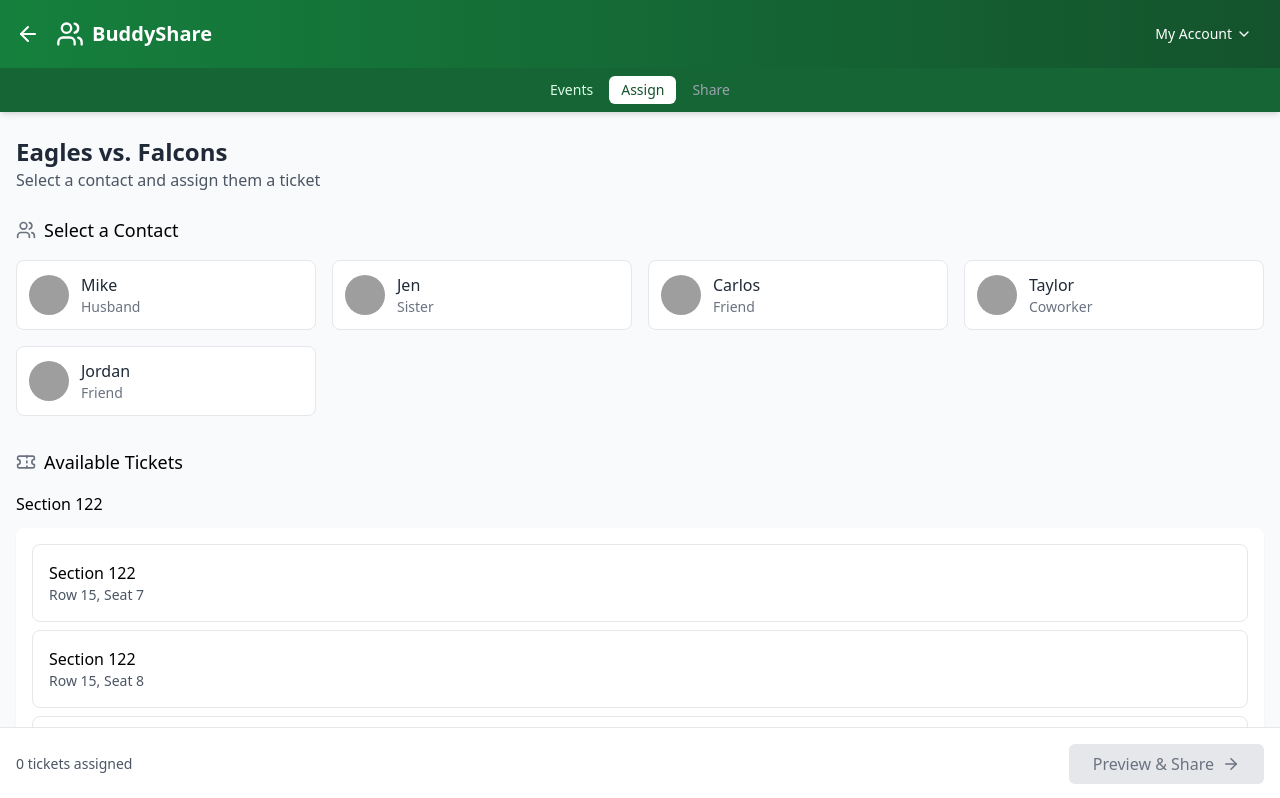
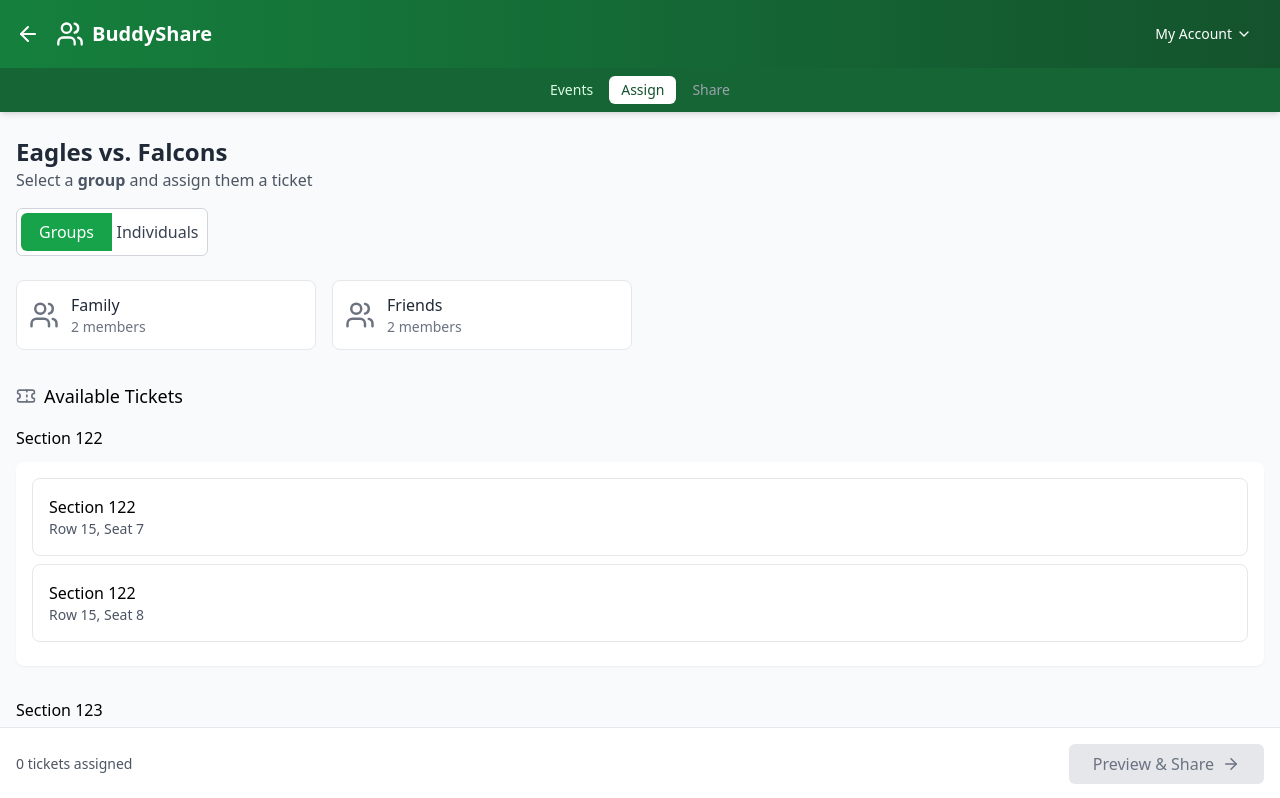
Before and after one commit to carlagromero/buddy-share, a React (Vite) app: page /tickets/1 in a window 1280 px wide. Shown: the top 798 px of the page. Built offline with nearby package versions, Linux system fonts and the light colour scheme; grey boxes are pictures that could not be loaded.

Commit message:
feat: add toggle to switch between groups and individual mode

```diff
--- a/src/data/mockData.ts
+++ b/src/data/mockData.ts
@@ -34,8 +34,8 @@ export const mockTickets: Ticket[] = [
   // Eagles vs Falcons
   { id: '101', eventId: '1', section: '122', row: '15', seat: '7' },
   { id: '102', eventId: '1', section: '122', row: '15', seat: '8' },
-  { id: '103', eventId: '1', section: '122', row: '15', seat: '9' },
-  { id: '104', eventId: '1', section: '122', row: '15', seat: '10' },
+  { id: '103', eventId: '1', section: '123', row: '15', seat: '9' },
+  { id: '104', eventId: '1', section: '123', row: '15', seat: '10' },
 
   // Eagles vs Cowboys
   { id: '201', eventId: '2', section: '134', row: '22', seat: '5' },
@@ -67,12 +67,12 @@ export const mockBuddies: Buddy[] = [
     relationship: 'Friend',
     avatar: 'https://randomuser.me/api/portraits/men/67.jpg',
   },
-  {
-    id: '4',
-    name: 'Taylor',
-    relationship: 'Coworker',
-    avatar: 'https://randomuser.me/api/portraits/women/23.jpg',
-  },
+  // {
+  //   id: '4',
+  //   name: 'Taylor',
+  //   relationship: 'Coworker',
+  //   avatar: 'https://randomuser.me/api/portraits/women/23.jpg',
+  // },
   {
     id: '5',
     name: 'Jordan',
@@ -92,9 +92,9 @@ export const mockGroups: Group[] = [
     name: 'Friends',
     buddies: ['3', '5']
   },
-  {
-    id: '3',
-    name: 'Work',
-    buddies: ['4']
-  }
+  // {
+  //   id: '3',
+  //   name: 'Work',
+  //   buddies: ['4']
+  // }
 ];
--- a/src/pages/TicketSelectionView.tsx
+++ b/src/pages/TicketSelectionView.tsx
@@ -15,8 +15,11 @@ const TicketSelectionView: React.FC = () => {
     buddies,
     assignTicket,
     assignments,
+    groups,
+    resetState,
   } = useTickets();
 
+  const [modeView, setModeView] = useState<"groups" | "individuals">("groups");
   const [selectedBuddyId, setSelectedBuddyId] = useState<string | null>(null);
 
   const event = events.find((e) => e.id === eventId);
@@ -84,17 +87,70 @@ const TicketSelectionView: React.FC = () => {
           {event.team} vs. {event.opponent}
         </h2>
         <p className="text-gray-600">
-          Select a contact and assign them a ticket
+          Select a{" "}
+          <span className="font-semibold">
+            {modeView === "groups" ? "group" : "contact"}
+          </span>{" "}
+          and assign them a ticket
         </p>
+        <div className="flex items-center mt-4">
+          <button
+            onClick={() => {
+              setModeView((prevState) =>
+                prevState === "groups" ? "individuals" : "groups"
+              );
+              resetState();
+            }}
+            className="relative inline-flex h-12 w-48 items-center rounded-md border border-gray-300 bg-white p-1"
+          >
+            <span
+              className={`flex h-full w-1/2 cursor-pointer items-center justify-center rounded-l-md font-medium transition-colors ${
+                modeView === "groups"
+                  ? "bg-green-600 text-white"
+                  : "text-gray-700"
+              }`}
+            >
+              Groups
+            </span>
+
+            <span
+              className={`flex h-full w-1/2 cursor-pointer items-center justify-center rounded-r-md font-medium transition-colors ${
+                modeView === "groups"
+                  ? "text-gray-700"
+                  : "bg-green-600 text-white"
+              }`}
+            >
+              Individuals
+            </span>
+          </button>
+        </div>
       </div>
 
       {/* Contacts Section */}
       <div className="mb-8">
-        <div className="flex items-center mb-4">
-          <Users size={20} className="text-gray-500 mr-2" />
-          <h3 className="font-medium text-lg">Select a Contact</h3>
+        {modeView === "groups" ? (
+          <div className="grid grid-cols-2 md:grid-cols-3 lg:grid-cols-4 gap-4">
+            {groups.map((group) => (
+              <button
+                key={group.id}
+                onClick={() => handleBuddyClick(group.id)}
+                className={`flex items-center p-3 rounded-lg border transition-all ${
+                  selectedBuddyId === group.id
+                    ? "border-green-500 bg-green-50"
+                    : "border-gray-200 hover:border-gray-300 bg-white"
+                }`}
+              >
+                <Users size={30} className="text-gray-500" />
+                <div className="ml-3 text-left">
+                  <h4 className="font-medium text-gray-800">{group.name}</h4>
+                  <p className="text-sm text-gray-500">
+                    {group.buddies.length} members
+                  </p>
                 </div>
-
+              </button>
+            ))}
+          </div>
+        ) : (
           <div className="grid grid-cols-2 md:grid-cols-3 lg:grid-cols-4 gap-4">
             {buddies.map((buddy) => {
               const hasTicket = Object.values(assignments).includes(buddy.id);
@@ -137,6 +193,7 @@ const TicketSelectionView: React.FC = () => {
               );
             })}
           </div>
+        )}
       </div>
 
       {/* Tickets Section */}
@@ -151,7 +208,6 @@ const TicketSelectionView: React.FC = () => {
             <div className="bg-white rounded-lg shadow-sm p-4">
               {sectionTickets.map((ticket) => {
                 const isAssigned = assignments[ticket.id];
-                // const assignedBuddy = isAssigned ? getBuddyById(assignments[ticket.id]) : undefined;
 
                 return (
                   <div
```
Lines whose indentation alone changed are shown as unchanged.
